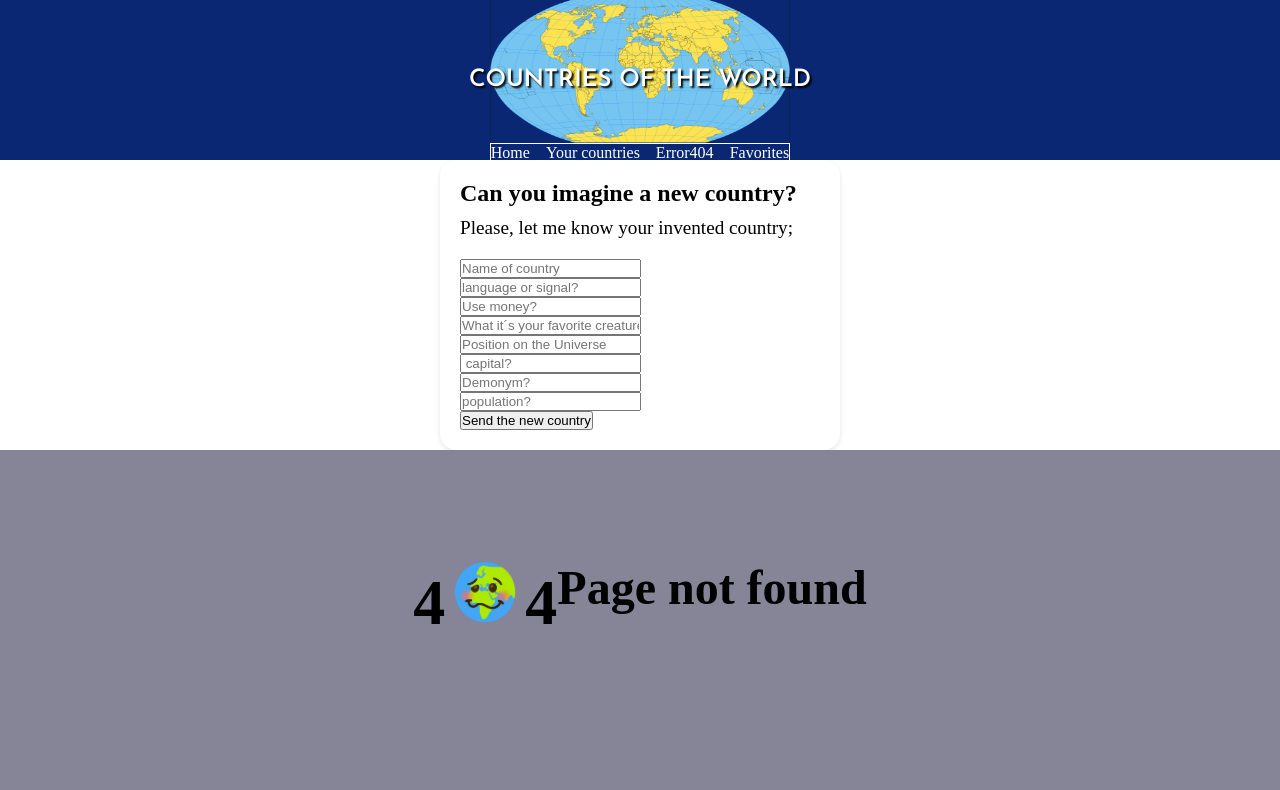
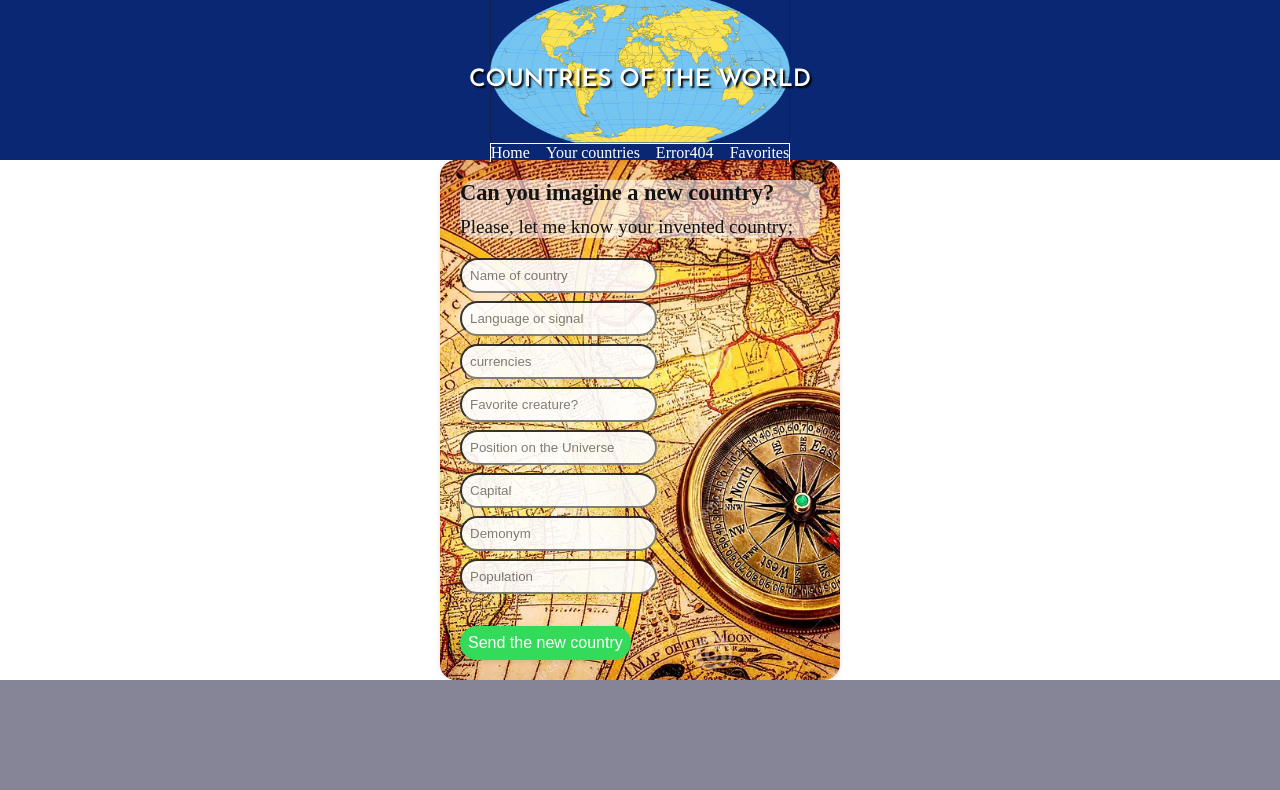
Before and after one commit to isdi-coders-2023/Bubbles-202307-mad, a React (Vite) app: page /error in a window 1280 px wide. Shown: the top 790 px of the page. Built offline with nearby package versions, Linux system fonts and the light colour scheme; a web font is replaced by a local one.

Commit message:
Add style form

```diff
--- a/src/component/form_add_countries/form.module.scss
+++ b/src/component/form_add_countries/form.module.scss
@@ -2,7 +2,8 @@ form {
   max-width: 25rem;
   margin: 0 auto;
   padding: 1.25rem;
-  background-image: src('../');
+  background-image: url('../../../public/el-compás-del-vintage-miente-en-un-mapa-del-mundo-antiguo-31239815.webp');
+
   background-size: cover;
   background-repeat: no-repeat;
   background-position: center center;
@@ -10,34 +11,49 @@ form {
   box-shadow: 0px 0.125rem 0.3125rem rgba(0, 0, 0, 0.1);
 }
 
-.form-container {
-  flex-direction: row;
-  display: flex;
-  justify-content: center;
-  align-items: baseline;
-  gap: 2rem;
+.header {
+  background-color: #ffffff93;
+  border-radius: 1rem;
 }
 
-.group-control {
-  margin-bottom: 2rem;
-}
-
-legend {
-  font-size: 1.5em;
+.legend {
+  fill-opacity: 0.5;
+  color: rgb(19, 20, 20);
+  justify-content: center;
+  font-size: 1.4rem;
   font-weight: bold;
   margin-bottom: 10px;
 }
 
-.div {
-  flex-direction: row;
-  display: flex;
-  justify-content: center;
-  align-items: baseline;
+h1 {
+  font-family: 'Times New Roman', Times, serif;
 }
 
 p {
   font-size: 1.2rem;
   margin-bottom: 1.25rem;
+  color: rgb(17, 18, 18);
+}
+
+.section {
+  flex-direction: column;
+  display: flex;
+  justify-content: center;
+  align-items: baseline;
+  gap: 0.5rem;
+  margin-bottom: 2rem;
+}
+
+.input {
+  padding: 0.5rem;
+  border-radius: 2rem;
+  flex-direction: row;
+  opacity: 0.9;
+  gap: 0.5rem;
+  display: flex;
+  justify-content: center;
+  align-items: baseline;
+  color: black;
 }
 
 .img {
@@ -47,17 +63,20 @@ p {
 
 .button {
   display: inline-block;
-  padding: 10px 20px;
-  font-size: 16px;
-  background-color: #3498db;
+  padding: 0.5rem;
+  border-radius: 2rem;
+
+  font-size: 1rem;
+  background-color: #34db5b;
+  box-shadow: 0px 0.125rem 0.3125rem rgba(0, 0, 0, 0.1);
   color: #fff;
   border: none;
-  border-radius: 5px;
-  cursor: pointer;
   transition: background-color 0.3s, transform 0.2s;
 }
 
 .button:hover {
+  padding: 0.5rem;
+  border-radius: 2rem;
   background-color: #2980b9;
   transform: scale(1.05);
 }
--- a/src/component/form_add_countries/form.tsx
+++ b/src/component/form_add_countries/form.tsx
@@ -1,5 +1,5 @@
 import { SyntheticEvent, useState } from 'react';
-import style from './form.module.scss';
+import styles from './form.module.scss';
 
 type Country = {
   name: string;
@@ -48,14 +48,17 @@ export function FormCountry() {
   };
 
   return (
-    <form onSubmit={handleSubmit} src="../public/Imagenjpg">
-      <legend>Can you imagine a new country?</legend>
-      <p>Please, let me know your invented country;</p>
-
-      <section className={style.group}>
-        <div className="group">
+    <form role="form" onSubmit={handleSubmit}>
+      <div className={styles.header}>
+        <legend className={styles.legend}>
+          Can you imagine a new country?
+        </legend>
+        <p className={styles.p}>Please, let me know your invented country;</p>
+      </div>
+      <section className={styles.section}>
+        <div className={styles.div}>
           <input
-            className={style.div}
+            className={styles.input}
             type="text"
             name="name"
             placeholder="Name of country"
@@ -65,45 +68,45 @@ export function FormCountry() {
           />
         </div>
 
-        <div className="group">
+        <div className={styles.div}>
           <input
-            className={style.div}
+            className={styles.input}
             type="text"
             name="language_signal"
-            placeholder="language or signal?"
+            placeholder="Language or signal"
             required
             value={userData.language_signal}
             onChange={handleChange}
           />
         </div>
 
-        <div className="group">
+        <div className={styles.div}>
           <input
-            className={style.div}
+            className={styles.input}
             type="text"
             name="currencies"
-            placeholder="Use money?"
+            placeholder="currencies"
             required
             value={userData.currencies}
             onChange={handleChange}
           />
         </div>
 
-        <div className="group">
+        <div className={styles.div}>
           <input
-            className={style.div}
+            className={styles.input}
             type="text"
             name=" favorite_creature"
-            placeholder="What it´s your favorite creature?"
+            placeholder="Favorite creature?"
             required
             value={userData.favorite_creature}
             onChange={handleChange}
           />
         </div>
 
-        <div className="group">
+        <div className={styles.div}>
           <input
-            className={style.div}
+            className={styles.input}
             type="text"
             name=" position_in_the_universe"
             placeholder="Position on the Universe"
@@ -112,44 +115,45 @@ export function FormCountry() {
             onChange={handleChange}
           />
         </div>
-
-        <div className="group">
+        <div className={styles.div}>
           <input
-            className={style.div}
+            className={styles.input}
             type="text"
             name=" capital"
-            placeholder=" capital?"
+            placeholder="Capital"
             required
             value={userData.capital}
             onChange={handleChange}
           />
         </div>
 
-        <div className="group">
+        <div className={styles.div}>
           <input
-            className={style.div}
+            className={styles.input}
             type="text"
             name="demonym"
-            placeholder="Demonym?"
+            placeholder="Demonym"
             required
             value={userData.demonym}
             onChange={handleChange}
           />
         </div>
 
-        <div className="group">
+        <div className={styles.div}>
           <input
-            className={style.div}
+            className={styles.input}
             type="text"
             name="population"
-            placeholder="population?"
+            placeholder="Population"
             required
             value={userData.population}
             onChange={handleChange}
           />
         </div>
       </section>
-      <button type="submit">Send the new country</button>
+      <button type="submit" className={styles.button} font-color="black">
+        Send the new country
+      </button>
     </form>
   );
 }
```
